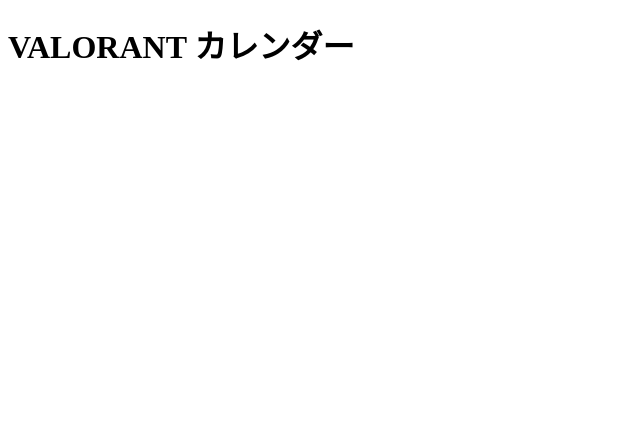
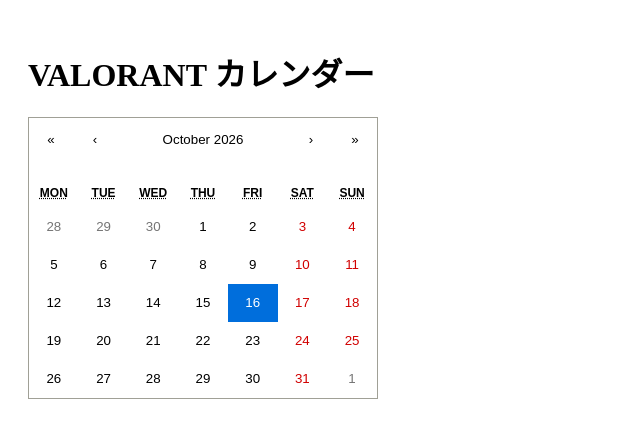
Before and after one commit to o0jun0o/Valorant-calendar, a React (Vite) app: page / in a window 1280 px wide. Shown: the top 438 px of the page, without its empty margins (0-640 px from the left). Built offline with nearby package versions, Linux system fonts and the light colour scheme.

Commit message:
カレンダーライブラリの導入と基本表示

```diff
--- a/package.json
+++ b/package.json
@@ -11,6 +11,7 @@
   },
   "dependencies": {
     "react": "^19.2.8",
+    "react-calendar": "^6.0.1",
     "react-dom": "^19.2.8"
   },
   "devDependencies": {
--- a/src/App.tsx
+++ b/src/App.tsx
@@ -1,9 +1,24 @@
+import { useState } from 'react';
+import Calendar from 'react-calendar';
+// カレンダーの基本デザイン（CSS）を読み込む
+import 'react-calendar/dist/Calendar.css';
+
 function App() {
+  // 選択された日付を記憶する場所（最初は「今日」にする）
+  const [date, setDate] = useState(new Date());
+
   return (
-    <div>
+    <div style={{ padding: '20px' }}>
       <h1>VALORANT カレンダー</h1>
+
+      {/* カレンダーを表示するタグ */}
+      <Calendar
+        onChange={(newDate) => setDate(newDate as Date)}
+        value={date}
+      />
+
     </div>
-  )
+  );
 }
 
-export default App
+export default App;
```
Also changed, not shown: 1 other file (tests, documents, lock files or other folders).
